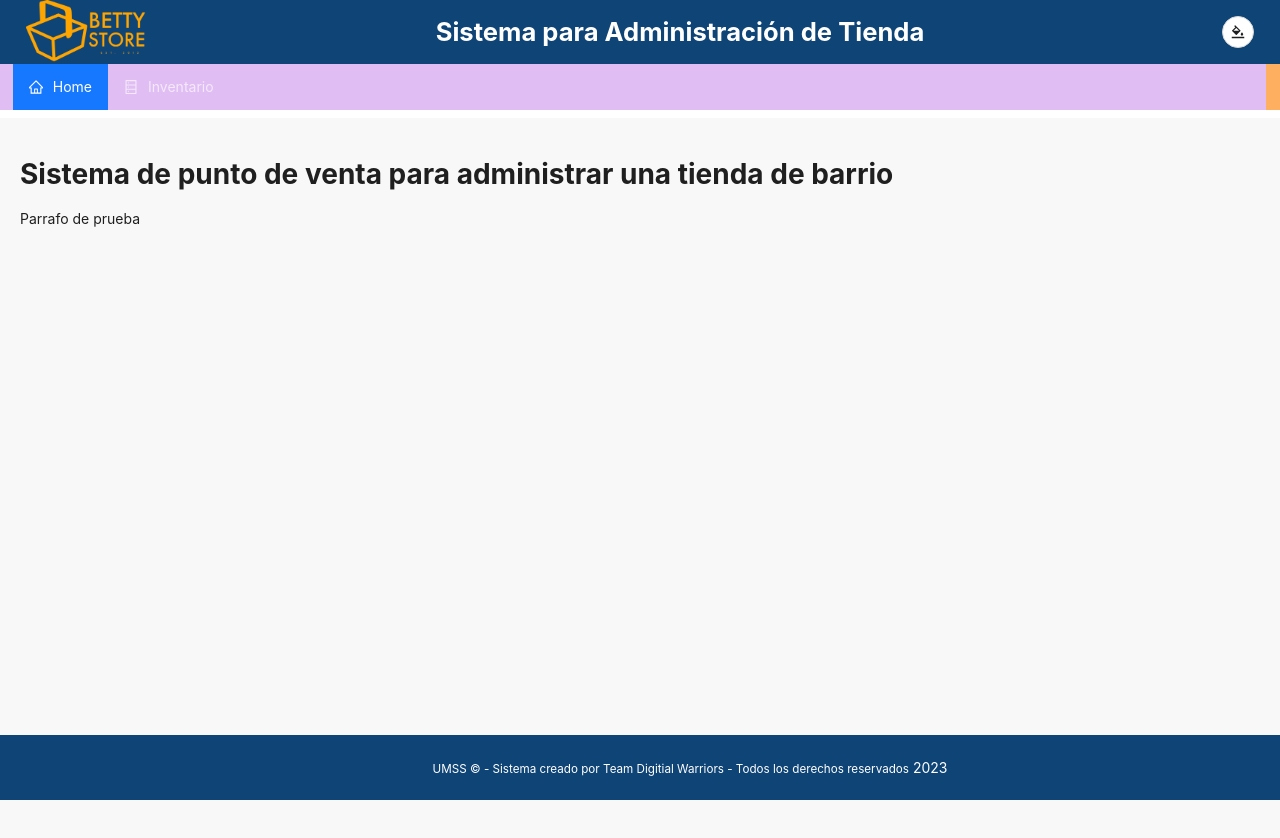
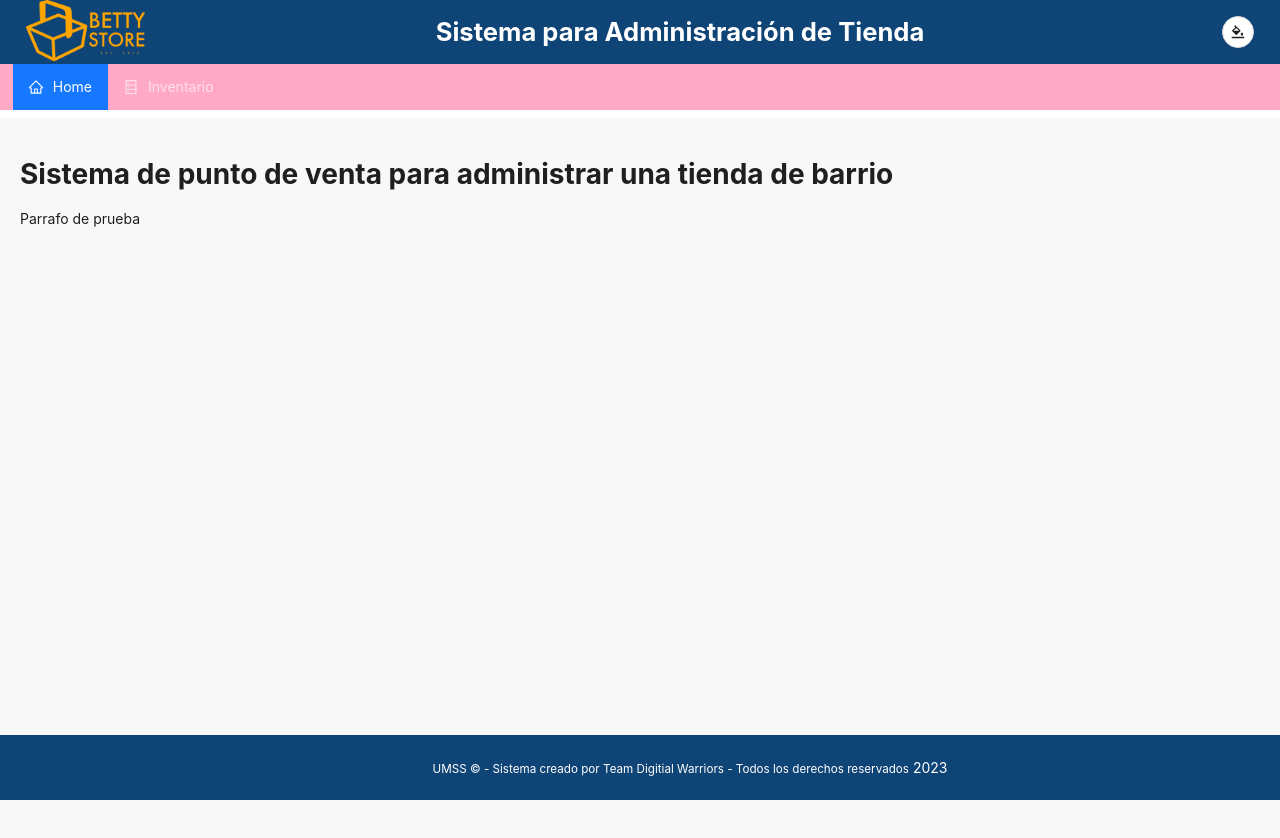
Before and after one commit to leonardoGit99/BettyStore, a React (Create React App) app in the folder bettystore/: page / in a window 1280 px wide. Shown: the top 838 px of the page. Built offline with nearby package versions, Linux system fonts and the light colour scheme.

Commit message:
Paleta de colores combinado con formulario

```diff
--- a/bettystore/src/App.css
+++ b/bettystore/src/App.css
@@ -51,5 +51,5 @@
 }
 
 .r2{
-  background-color: #feaf5f;/*#001529;*/ /*orange;*/
+  background-color: #ffa9c6;/*#feaf5f;*//*#001529;*/ /*orange;*/
 }
--- a/bettystore/src/components/Menu/Menu.css
+++ b/bettystore/src/components/Menu/Menu.css
@@ -1,13 +1,13 @@
-.App-sidemenu{
+.App-menu{
     /*height: 100%;*/
     width: 98.9vw;
     padding-left: 1vw;
-    background-color: #e0bef4;/*#fca80b;/*#feaf5f;*/
+    background-color: #ffa9c6;/*#e0bef4;/*#fca80b;/*#feaf5f;*/
     color: #001529;
 }
 
 @media only screen and (max-width: 1060px) {
-    .App-sidemenu{
+    .App-menu{
         height: 140%;
     }
   }
--- a/bettystore/src/components/Menu/Menu.jsx
+++ b/bettystore/src/components/Menu/Menu.jsx
@@ -19,7 +19,7 @@ export default function SideMenu(props){
 
     return(
             <Menu
-            className='App-sidemenu'
+            className='App-menu'
             theme={contextTheme.name}
             defaultSelectedKeys={['1']}
             items={items}
```
